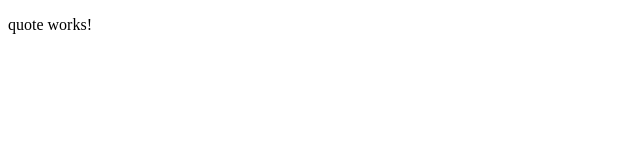
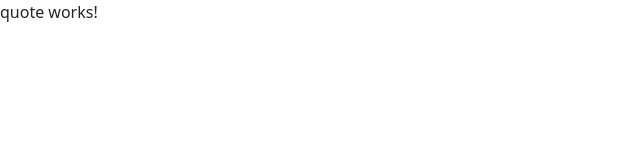
Before and after one commit to Annaliskirwa/_Angular_WeekOne_IP, an Angular app: page / in a window 1280 px wide. Shown: the top 160 px of the page, without its empty margins (0-640 px from the left). Built offline with nearby package versions, Linux system fonts and the light colour scheme.

Commit message:
It will add boostrap to the project

```diff
--- a/package.json
+++ b/package.json
@@ -18,6 +18,8 @@
     "@angular/platform-browser": "~12.2.0",
     "@angular/platform-browser-dynamic": "~12.2.0",
     "@angular/router": "~12.2.0",
+    "bootstrap": "^5.1.3",
+    "popper": "^1.0.1",
     "rxjs": "~6.6.0",
     "tslib": "^2.3.0",
     "zone.js": "~0.11.4"
--- a/src/styles.css
+++ b/src/styles.css
@@ -1 +1,3 @@
 /* You can add global styles to this file, and also import other style files */
+
+@import "~bootstrap/dist/css/bootstrap.css"
```
Also changed, not shown: 1 other file (tests, documents, lock files or other folders).
